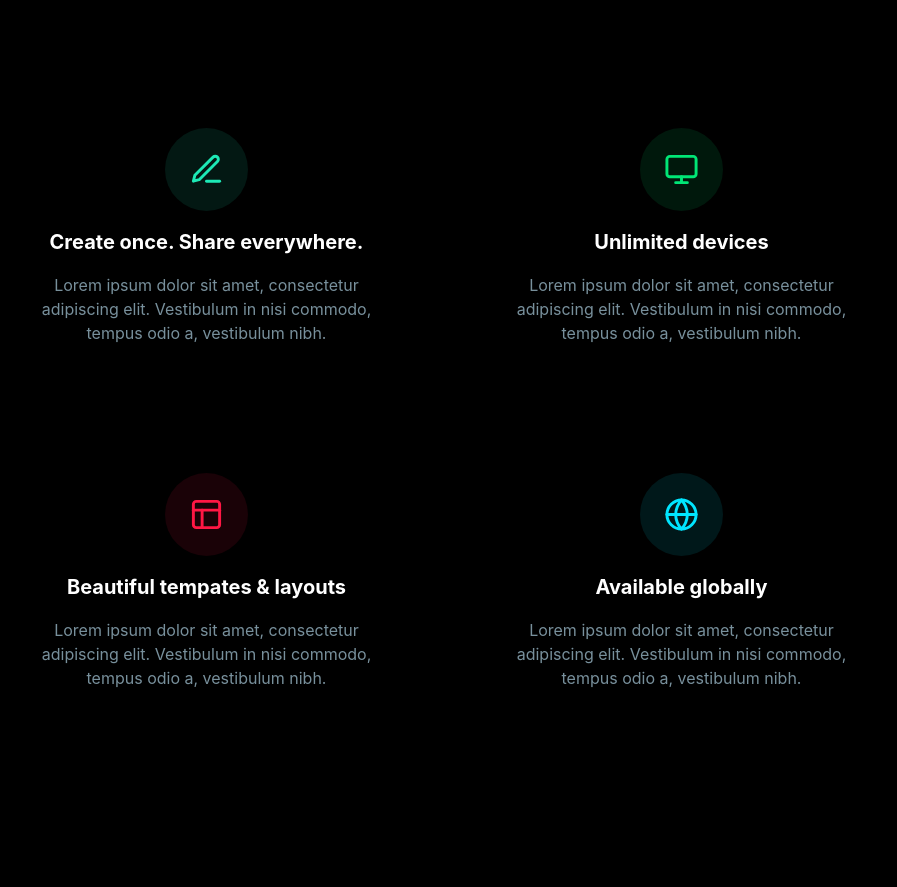
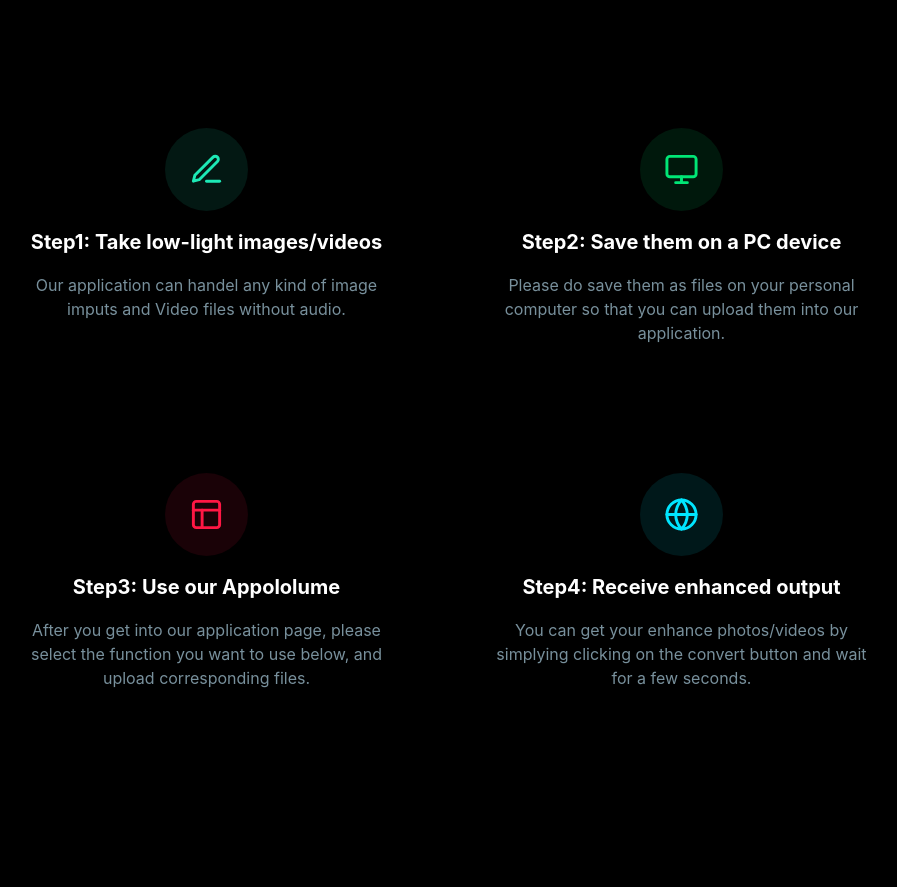
Before and after one commit to LuckyBian/ISY5002, a Flask app: page / in a window 1280 px wide. Shown: the part 1150-2037 px from the top of the page, without its empty margins (196-1093 px from the left). Run offline with Flask 3, Linux system fonts and the light colour scheme; parts of the project's set-up code (start-up, migrations or seed data) failed here and were passed over; some libraries are stand-ins or nearby versions; some web fonts are replaced.

Commit message:
Hopefully the last revise

```diff
--- a/static/js/scripts.js
+++ b/static/js/scripts.js
@@ -1,12 +1,11 @@
 $(function () {
-    // 初始化 feather icons
+
     feather.replace();
 
-    // 初始化 tooltip & popovers
     $('[data-toggle="tooltip"]').tooltip();
     $('[data-toggle="popover"]').popover();
 
-    // 页面滚动
+
     $('a.page-scroll').bind('click', function (event) {
         var $anchor = $(this);
         $('html, body').stop().animate({
@@ -15,7 +14,7 @@ $(function () {
         event.preventDefault();
     });
 
-    // Slick 轮播
+
     $('.slick-about').slick({
         slidesToShow: 1,
         slidesToScroll: 1,
@@ -25,11 +24,11 @@ $(function () {
         arrows: false
     });
 
-    // 切换滚动菜单
+
     var scrollTop = 0;
     $(window).scroll(function () {
         var scroll = $(window).scrollTop();
-        // 调整菜单背景
+
         if (scroll > 80) {
             if (scroll > scrollTop) {
                 $('.smart-scroll').addClass('scrolling').removeClass('up');
@@ -37,13 +36,12 @@ $(function () {
                 $('.smart-scroll').addClass('up');
             }
         } else {
-            // 如果滚动位置等于顶部则移除类
             $('.smart-scroll').removeClass('scrolling').removeClass('up');
         }
 
         scrollTop = scroll;
 
-        // 调整滚动到顶部按钮
+
         if (scroll >= 600) {
             $('.scroll-top').addClass('active');
         } else {
@@ -52,7 +50,6 @@ $(function () {
         return false;
     });
 
-    // 滚动到顶部
     $('.scroll-top').click(function () {
         $('html, body').stop().animate({
             scrollTop: 0
@@ -60,12 +57,11 @@ $(function () {
     });
 
     $('#show-image-button').click(function () {
-        // 切换相机流 div 的可见性
         var cameraStreamDiv = $('#camera-stream-div');
         cameraStreamDiv.toggle();
     });
 
-    // 图片按钮点击事件
+
     $("#picture-upload").change(function (e) {
         var file = e.target.files[0];
         if (file.type.startsWith('image/')) {
@@ -172,58 +168,56 @@ $(function () {
 
 
     $('#convert-button').click(function() {
-        // 创建一个 FormData 对象
+
         var formData = new FormData();
 
         if ($('#picture-upload')[0].files.length > 0) {
-            // 用户上传了图片文件
+
             formData.append('picture', $('#picture-upload')[0].files[0]);
             $("#picture-preview").show();
 
             $.ajax({
                 type: 'POST',
-                url: '/process',  // 使用处理图片的端口
+                url: '/process',
                 data: formData,
                 contentType: false,
                 processData: false,
                 success: function(data) {
-                    // 从响应数据中获取宽度和高度信息
+
                     var imageWidth = data.image_width;
                     var imageHeight = data.image_height;
 
-                    // 获取图片元素
+
                     var picturePreview = document.getElementById("picture-preview");
 
-                    // 将宽度和高度信息应用于生成图像
+
                     picturePreview.src = data.picture_preview;
                     picturePreview.width = imageWidth;
                     picturePreview.height = imageHeight;
 
-                    // 显示处理后的图片
+
                     $('#picture-preview').attr('src', data.picture_preview);
                 }
             });
         } else if ($('#video-upload')[0].files.length > 0) {
-            // 用户上传了视频文件
+
             formData.append('video', $('#video-upload')[0].files[0]);
 
 
             $.ajax({
                 type: 'POST',
-                url: '/process_video',  // 使用处理视频的端口
+                url: '/process_video',
                 data: formData,
                 contentType: false,
                 processData: false,
                 success: function(data) {
-                    // 处理视频的响应
-                    // 根据需要在这里添加视频的处理逻辑
                     $("#video-preview").show();
                     $('#video-preview').attr('src', data.processed_video_path);
 
                 }
             });
         } else {
-            alert('请选择图片或视频文件');
+            alert('Please upload a picture/video file.');
             return;
         }
     });
--- a/templates/index.html
+++ b/templates/index.html
@@ -88,9 +88,8 @@
                                 <span data-feather="edit-3" width="35" height="35"></span>
                             </div>
                         </div>
-                        <h5>Create once. Share everywhere.</h5>
-                        <p class="text-muted">Lorem ipsum dolor sit amet, consectetur adipiscing elit. Vestibulum in
-                            nisi commodo, tempus odio a, vestibulum nibh.</p>
+                        <h5>Step1: Take low-light images/videos</h5>
+                        <p class="text-muted">Our application can handel any kind of image imputs and Video files without audio.</p>
                     </div>
                     <div class="col-md-6 box">
                         <div class="icon-box box-success">
@@ -98,9 +97,8 @@
                                 <span data-feather="monitor" width="35" height="35"></span>
                             </div>
                         </div>
-                        <h5>Unlimited devices</h5>
-                        <p class="text-muted">Lorem ipsum dolor sit amet, consectetur adipiscing elit. Vestibulum in
-                            nisi commodo, tempus odio a, vestibulum nibh.</p>
+                        <h5>Step2: Save them on a PC device</h5>
+                        <p class="text-muted">Please do save them as files on your personal computer so that you can upload them into our application.</p>
                     </div>
                     <div class="col-md-6 box">
                         <div class="icon-box box-danger">
@@ -108,9 +106,8 @@
                                 <span data-feather="layout" width="35" height="35"></span>
                             </div>
                         </div>
-                        <h5>Beautiful tempates & layouts</h5>
-                        <p class="text-muted">Lorem ipsum dolor sit amet, consectetur adipiscing elit. Vestibulum in
-                            nisi commodo, tempus odio a, vestibulum nibh.</p>
+                        <h5>Step3: Use our Appololume</h5>
+                        <p class="text-muted">After you get into our application page, please select the function you want to use below, and upload corresponding files.</p>
                     </div>
                     <div class="col-md-6 box">
                         <div class="icon-box box-info">
@@ -118,9 +115,8 @@
                                 <span data-feather="globe" width="35" height="35"></span>
                             </div>
                         </div>
-                        <h5>Available globally</h5>
-                        <p class="text-muted">Lorem ipsum dolor sit amet, consectetur adipiscing elit. Vestibulum in
-                            nisi commodo, tempus odio a, vestibulum nibh.</p>
+                        <h5>Step4: Receive enhanced output</h5>
+                        <p class="text-muted">You can get your enhance photos/videos by simplying clicking on the convert button and wait for a few seconds.</p>
                     </div>
                 </div>
             </div>
@@ -128,7 +124,6 @@
         <!-- <div class="row mt-6">
             <div class="col-md-6 mr-auto">
                 <h2>...But Apollolume is more than just a photo/video enhancer.</h2>
-                <p class="mb-5">Lorem ipsum dolor sit amet, consectetur adipiscing elit. Nulla convallis pulvinar vestibulum. Donec eleifend, sem sed dictum mattis, turpis purus placerat eros.</p>
                 <button class="btn btn-light" id="show-image-button">
                     Try the live demo
                 </button>
@@ -141,7 +136,7 @@
 </section>
 
 
-<!--news section-->
+<!--Services section-->
 <section class="py-7 bg-dark section-angle top-left bottom-left" id="Services">
     <div class="container">
         <div class="row justify-content-center mb-4">
@@ -176,7 +171,7 @@
                     <img id="camera-stream" src="" alt="Camera Stream">
                 </div>
                 <div id="new-content-area">
-                    <!-- 这里将显示结果预览的内容 -->
+
                 </div>
             </div>
             <div class="col-md-3 mx-auto text-center">
@@ -198,7 +193,7 @@
             </div>
             <div class="col-md-4 mx-auto text-center">
                 <p class="text-muted lead" id="result-preview-text">
-                    <!-- 这里将显示结果预览的文本 -->
+
                 </p>
                 <img id="picture-preview" src="" alt="Picture Preview" class="preview-image">
                 <video id="video-preview" class="preview-image"controls style="display: none;"></video>
@@ -216,7 +211,7 @@
     <div class="container">
         <div class="row mt-5">
             <div class="col-12 text-muted text-center small-xl">
-                <!-- &copy; <a target="_blank" href="http://www.mobanwang.com/" title="模板王">模板王</a> Knight - All Rights Reserved -->
+
             </div>
         </div>
     </div>
@@ -238,23 +233,22 @@
     });
 
     document.getElementById("enable-camera-button").addEventListener("click", function() {
-    // 在 "Enable Camera" 按钮点击时更新相机流
-    var cameraStreamUrl = "{{ url_for('video_feed') }}";  // 此处设置相机流的URL
+
+    var cameraStreamUrl = "{{ url_for('video_feed') }}";
     document.getElementById("camera-stream").src = cameraStreamUrl;
 
     document.getElementById("detect-button").addEventListener("click", function() {
-    // 这里触发图像处理函数
-    // processAndDisplayImage();
+
 });
 
 });
 
 document.addEventListener("DOMContentLoaded", function () {
-    let counter = 0; // 初始化计数器
+    let counter = 0;
 
-    // 每秒执行一次的函数
+
     function captureAndSendImage() {
-    // Get the image element
+
     const cameraStreamImage = document.getElementById("camera-stream");
 
     // Create a canvas element to capture the image
@@ -264,7 +258,6 @@ document.addEventListener("DOMContentLoaded", function () {
     const context = canvas.getContext("2d");
     context.drawImage(cameraStreamImage, 0, 0, canvas.width, canvas.height);
 
-    // Convert the captured image to a data URL
     const capturedImageDataURL = canvas.toDataURL("image/jpeg");
 
     // Create a Blob from the data URL
@@ -282,9 +275,22 @@ document.addEventListener("DOMContentLoaded", function () {
     .then(response => response.json())
     .then(data => {
         // Handle the response from the backend
+        sig = "";
         if (data.predicted_class) {
             // Update the result preview with the predicted class
-            document.getElementById("result-preview-text").textContent = "Predicted Class: " + data.predicted_class;
+            if (data.predicted_class == "0") {
+                sig = "fall";
+                alert("Falling situation detected!")
+            }
+            else if (data.predicted_class == "1") {
+                sig = "normal"
+            }
+            else {
+                sig = "violence"
+                alert("Violent situation detected!")
+            }
+
+            document.getElementById("result-preview-text").textContent = "Predicted Result: " + sig;
         }
     })
     .catch(error => {
@@ -307,18 +313,15 @@ function dataURLtoBlob(dataURL) {
 }
 
 
-    // 当用户点击"Detect"按钮时触发
     document.getElementById("detect-button").addEventListener("click", function () {
-        // 每秒执行一次captureAndDisplayImage函数
+
         const intervalId = setInterval(captureAndSendImage, 2000);
 
-        // 隐藏"Detect"按钮，显示"Stop"按钮
         document.getElementById("detect-button").style.display = "none";
         document.getElementById("stop-button").style.display = "block";
 
-        // 当用户点击"Stop"按钮时停止计时器
         document.getElementById("stop-button").addEventListener("click", function () {
-            clearInterval(intervalId); // 停止计时器
+            clearInterval(intervalId);
             document.getElementById("detect-button").style.display = "block";
             document.getElementById("stop-button").style.display = "none";
         });
```
Also changed, not shown: camera_stream.py (+11 -35 lines).
